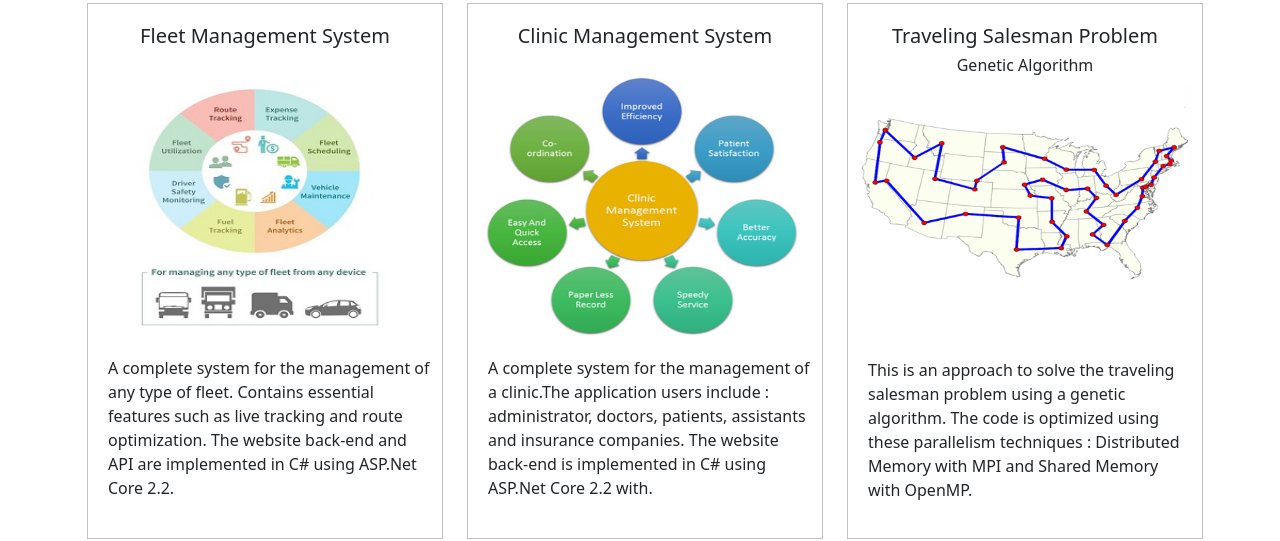
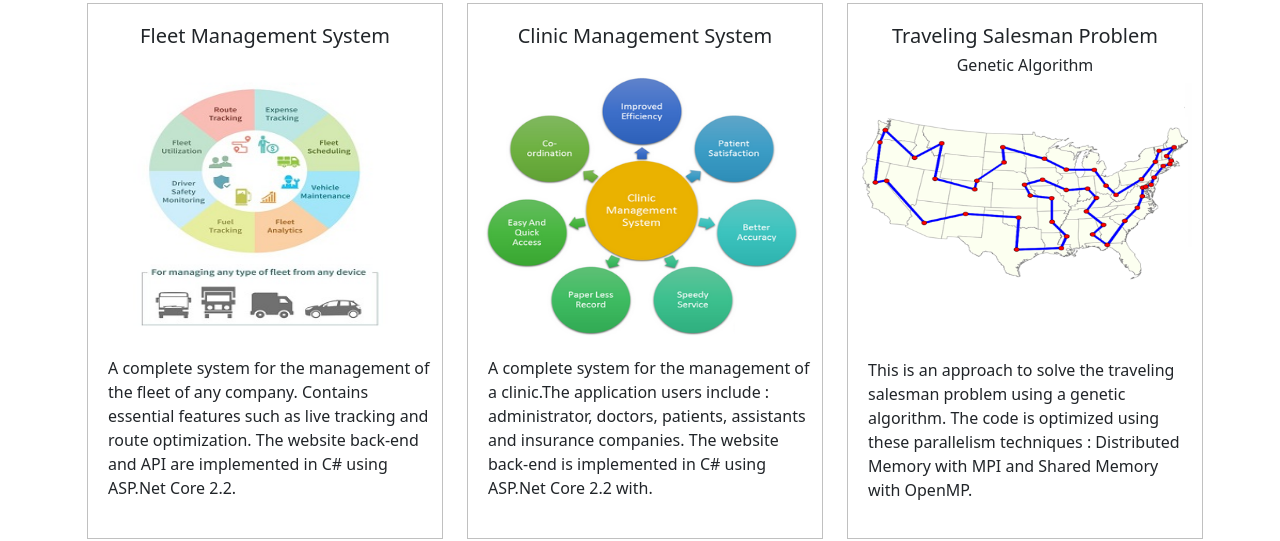
Before and after one commit to AbdullahHaidar/AbdullahHaidar.github.io, a plain HTML site: page index.html in a window 1280 px wide. Shown: the part 451-992 px from the top of the page. Drawn offline with nearby package versions, Linux system fonts and the light colour scheme.

Commit message:
Update index.html

```diff
--- a/index.html
+++ b/index.html
@@ -71,11 +71,6 @@
       <h1>Projects <i id="prjs-icon" class="bi bi-chevron-up text-primary toggle-icon"></i></h1>
     </button>
 
-
-
-
-
-
     <div id="projects" class="container">
       <div class="row">
         <div class="col-md-4">
@@ -83,7 +78,7 @@
             <h5>Fleet Management System</h5>
             <img src="images/fleet.png" />
             <p>
-              A complete system for the management of any type of fleet. Contains essential features such as live
+              A complete system for the management of the fleet of any company. Contains essential features such as live
               tracking and route optimization. The website back-end and API are implemented in C# using ASP.Net Core
               2.2.
             </p>
```
